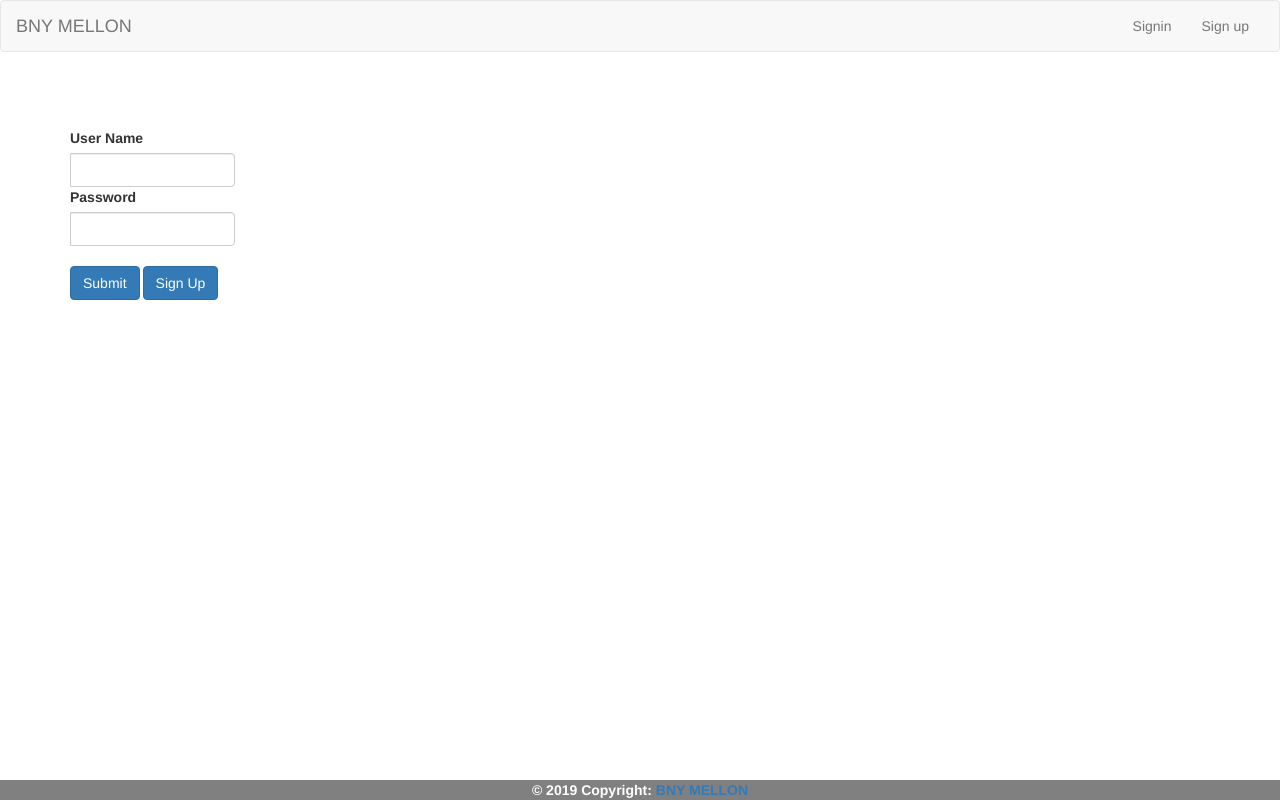
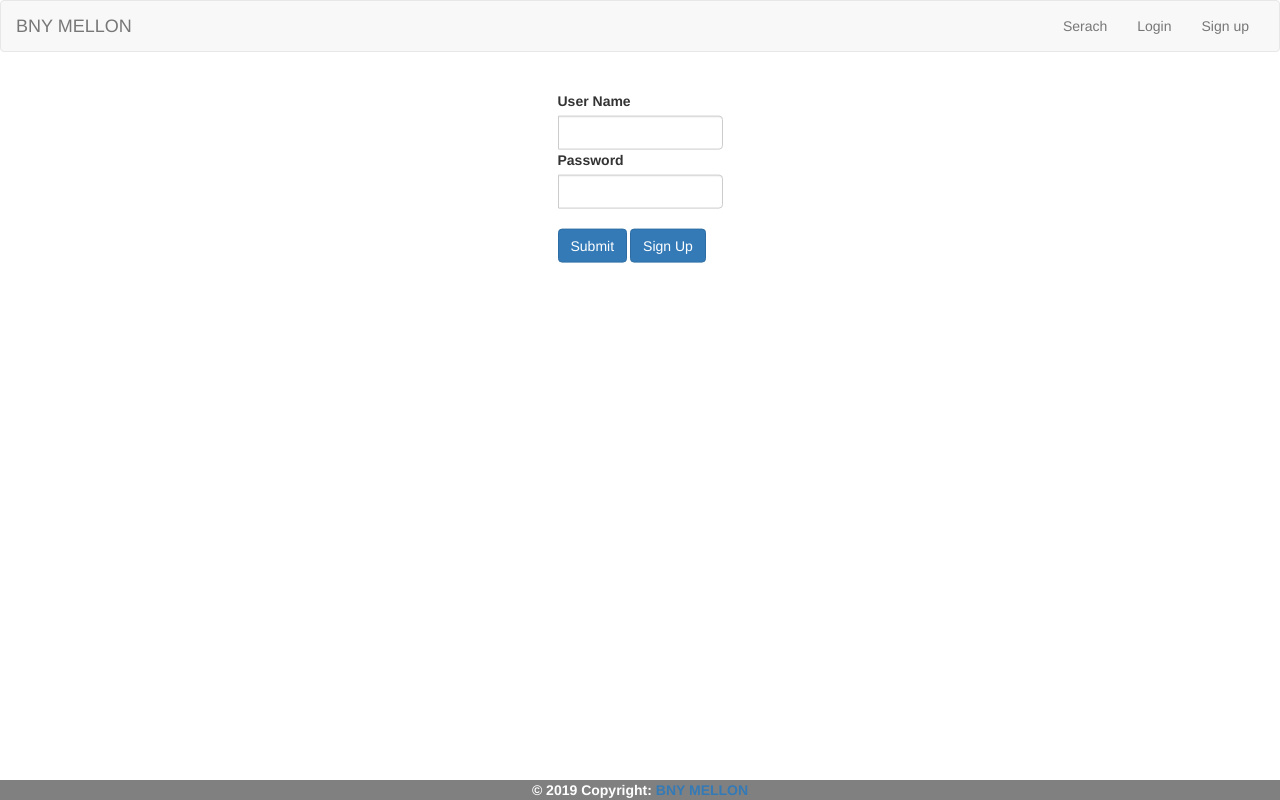
Before and after one commit to zeplovitch/forBNY, an Angular app: page /login/1 in a window 1280 px wide. Built offline with nearby package versions, Linux system fonts and the light colour scheme.

Commit message:
animation

```diff
--- a/src/app/app.module.ts
+++ b/src/app/app.module.ts
@@ -1,4 +1,5 @@
 import { BrowserModule } from '@angular/platform-browser';
+import { BrowserAnimationsModule } from '@angular/platform-browser/animations';
 import { NgModule } from '@angular/core';
 import { HttpClientModule  } from '@angular/common/http';
 import { AppRoutingModule } from './app-routing.module';
@@ -17,6 +18,7 @@
   ],
   imports: [
     BrowserModule,
+    BrowserAnimationsModule,
     AppRoutingModule,
     HttpClientModule
   ],
--- a/src/app/header/header.component.html
+++ b/src/app/header/header.component.html
@@ -8,7 +8,8 @@
       <!-- Collect the nav links, forms, and other content for toggling -->
       <div class="collapse navbar-collapse" id="bs-example-navbar-collapse-1">
         <ul class="nav navbar-nav navbar-right">
-          <li><a [routerLink]='["login","1"]'>Signin</a></li>
+            <li><a [routerLink]='[""]'>Serach</a></li>
+          <li><a [routerLink]='["login","1"]'>Login</a></li>
           <li><a [routerLink]='["login","2"]'>Sign up</a></li>
 
         </ul>
--- a/src/app/login/login.component.css
+++ b/src/app/login/login.component.css
@@ -5,3 +5,7 @@
 #button-submit {
   margin-right:3px;
 }
+.col-centered{
+  float: none;
+  margin: 0 auto;
+}
--- a/src/app/login/login.component.html
+++ b/src/app/login/login.component.html
@@ -1,5 +1,5 @@
-<div *ngIf="navigateOption === '1'" class="row">
-    <div class="col-md-2 col-sm-6">
+<div [@openClose]="isOpen ? 'open' : 'closed'" [hidden]="!this.isOpen" class="row">
+    <div class="col-md-2 col-sm-6 col-centered">
       <div class="form-group">
         <div class="input-group">
           <label for="regionId" control-label>User Name</label>
@@ -15,11 +15,11 @@
             </div>
       </div>
     </div></div>
-    <div *ngIf="navigateOption === '2'" class="row">
-        <div class="col-md-2 col-sm-6">
+<div [@openClose]="!isOpen ? 'open' : 'closed'" [hidden]="this.isOpen" class="row">
+        <div class="col-md-2 col-sm-6 col-centered">
           <div class="form-group">
             <div class="input-group">
-              <label for="regionId" control-label>{{navigateOption}}User Name</label>
+              <label for="regionId" control-label>User Name</label>
               <input type="text" class="form-control" id="userName">
             </div>
             <div class="input-group">
@@ -39,4 +39,4 @@
                   <input class="btn btn-primary" type="reset" (click)= "toggle()" value="Sign In">
                 </div>
           </div>
-        </div></div>
+</div></div>
--- a/src/app/login/login.component.ts
+++ b/src/app/login/login.component.ts
@@ -1,17 +1,51 @@
 import { Component, OnInit } from '@angular/core';
+import {
+  trigger,
+  state,
+  style,
+  animate,
+  transition,
+  // ...
+} from '@angular/animations';
 import { ActivatedRoute } from '@angular/router';
 
 @Component({
   selector: 'app-login',
   templateUrl: './login.component.html',
-  styleUrls: ['./login.component.css']
+  styleUrls: ['./login.component.css'],
+  animations: [
+    trigger('openClose',[
+    state('open', style({
+      opacity: 1,
+      transform: 'translateY(-20%)'
+    })),
+
+    state('closed', style({
+      opacity: 0,
+    })),
+
+    transition('open => closed', [
+      animate('1s')
+    ]),
+
+    transition('closed => open', [
+      animate('1s')
+    ]),
+  ])
+
+  ]
 })
 
 export class LoginComponent implements OnInit {
   navigateOption: string;
   constructor(private routes: ActivatedRoute) {
   }
+  isOpen = true;
+  toggle2() {
+    this.isOpen = !this.isOpen;
+  }
   toggle() {
+    this.toggle2();
     this.navigateOption = this.navigateOption === '1' ? '2' : '1';
   }
   ngOnInit() {
--- a/src/app/search/search.component.ts
+++ b/src/app/search/search.component.ts
@@ -4,15 +4,11 @@
   EMPTY,
   forkJoin,
   BehaviorSubject,
-  combineLatest,
-  merge
 } from 'rxjs';
 import {
   mergeMap,
   catchError,
-  map,
-  tap,
-  toArray
+  map
 } from 'rxjs/operators';
 
 @Component({
@@ -58,17 +54,23 @@
     data =>  this.fillApprovars(data)
     );
   }
+
 // method that preapres the 2 role2,role3 drop downs
+// was not able to resolve the highlighed error on rows 66,67,70,71
+// seems like its a typescript typed error but the ocde is running could not
+// find the reason or the way  to solve it.
+// if ng serve give errors just try to re save.
+// seems like something with rxjs and the Map object is not working as they should.
 
   fillApprovars(region: string) {
      forkJoin([
       this.referenceData$.pipe(
          map(data => Array.from(data.get(region).values())),
-         map(data => data.filter(data => data.roles.find(role => role === 'L2APP'))),
+         map(data => data.filter(d => d.roles.find(role => role === 'L2APP'))),
       ),
       this.referenceData$.pipe(
         map(data => Array.from(data.get(region).values())),
-        map(data => data.filter(data => data.roles.find(role => role === 'L3APP'))),
+        map(data => data.filter(d => d.roles.find(role => role === 'L3APP'))),
      ),
     ]
   ).subscribe(
```
